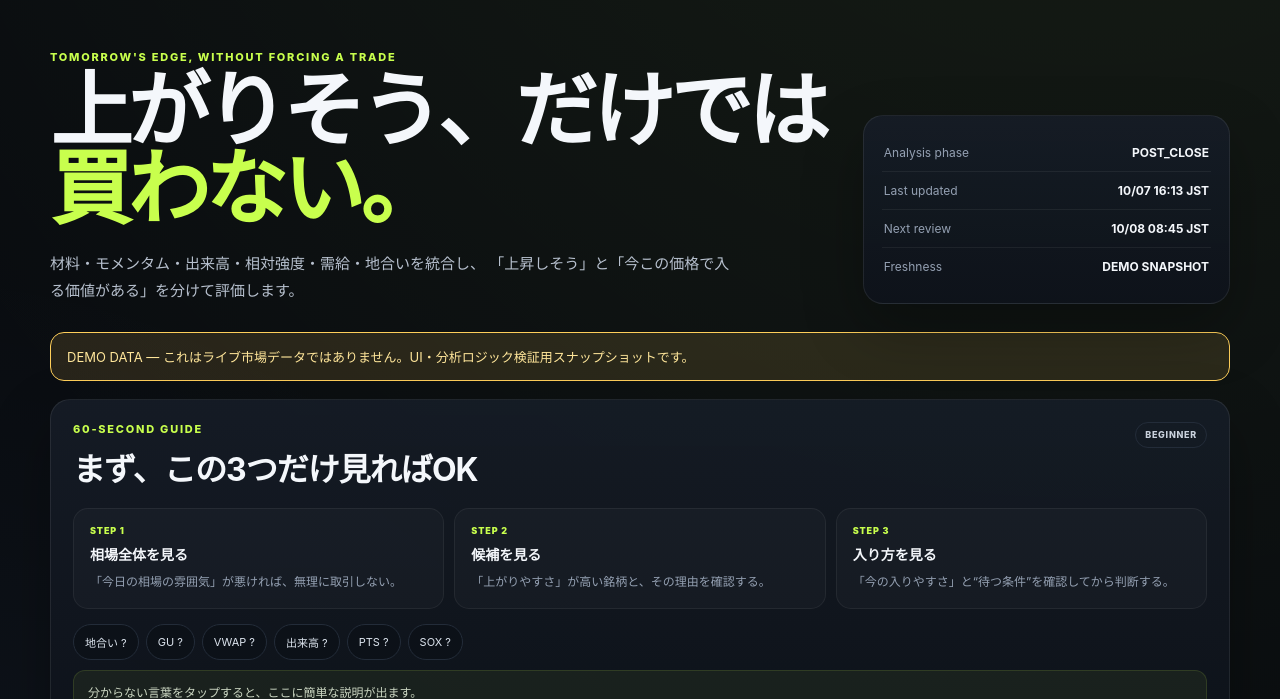
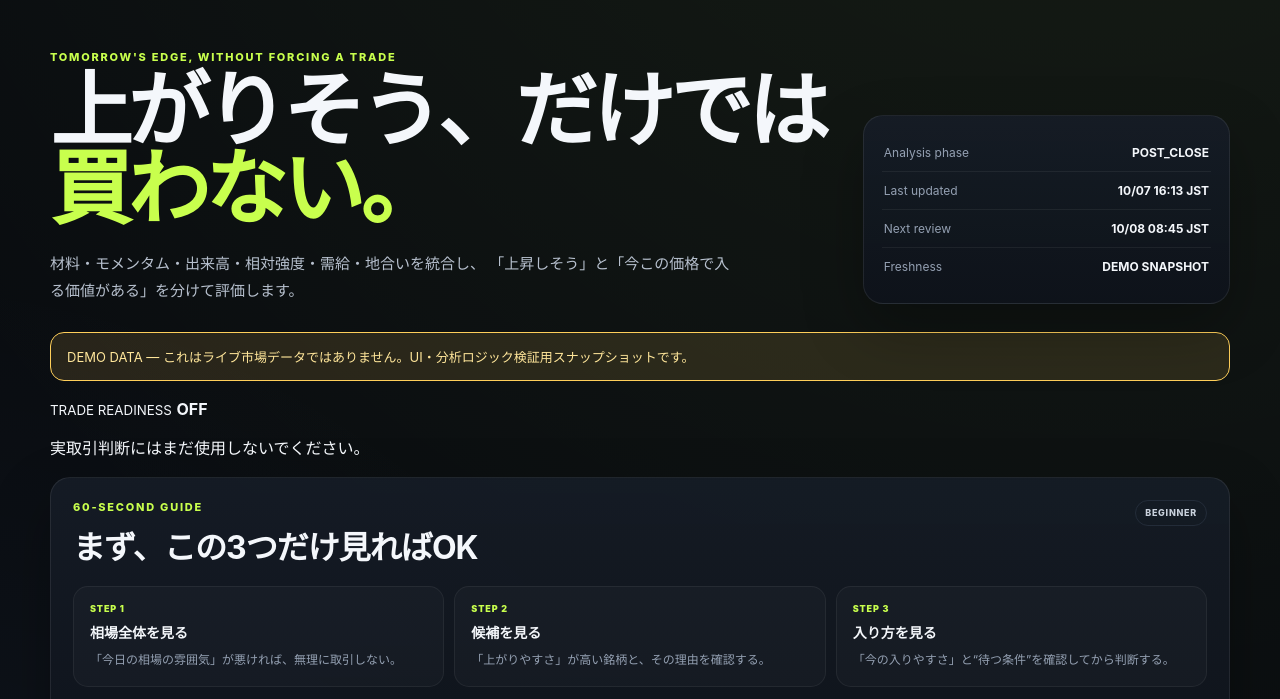
Before and after one commit to hiroto1209-sketch/Stock-man, a plain HTML site: page index.html in a window 1280 px wide. Shown: the part 75-774 px from the top of the page. Drawn offline with Linux system fonts and the light colour scheme.

Commit message:
Add explicit trade readiness gate

```diff
--- a/index.html
+++ b/index.html
@@ -59,6 +59,17 @@
     </section>
 
     <section id="freshnessBanner" class="banner hidden" role="status"></section>
+
+    <section id="tradeReadiness" class="trade-readiness readiness-off" role="status">
+      <div>
+        <span class="readiness-dot"></span>
+        <div>
+          <small>TRADE READINESS</small>
+          <strong id="tradeReadinessLabel">OFF</strong>
+        </div>
+      </div>
+      <p id="tradeReadinessMessage">実取引判断にはまだ使用しないでください。</p>
+    </section>
 
     <section id="beginnerGuide" class="panel beginner-guide">
       <div class="panel-head">
```
